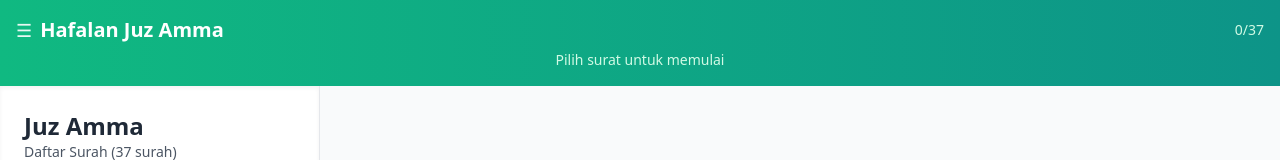
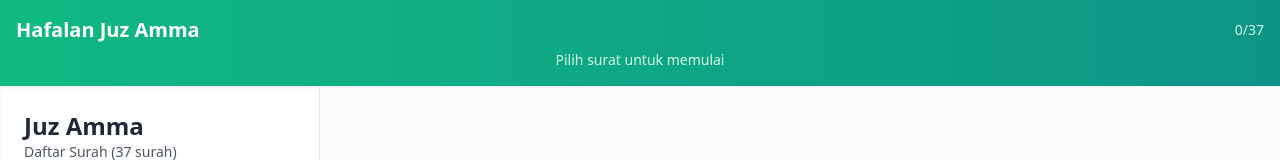
Before and after one commit to maniamadrid/hafalan-juz-amma, a React (Vite) app: page / in a window 1280 px wide. Shown: the top 160 px of the page. Built offline with nearby package versions, Linux system fonts and the light colour scheme; no server answers.

Commit message:
hide icon hamburger in desktop

```diff
--- a/src/App.jsx
+++ b/src/App.jsx
@@ -3,7 +3,6 @@
 import React, { useState } from "react";
 import SurahList from './components/SurahList/SurahList';
 import AyatDisplay from './components/AyatDisplay/AyatDisplay';
-//import NavigationControls from './components/NavigationControls/NavigationControls';
 import NavigationControls from "./components/NavigationControls/NavigationControls";
 import HafalanModeToggle from './components/HafalanModeToggle/HafalanModeToggle';
 import useHafalan from './hooks/useHafalan';
@@ -53,7 +52,7 @@ function App() {
                             )}
                         </svg>
                     </button>
-                    <span className="hidden md:inline text-lg opacity-90" aria-hidden="true">&#9776;</span>
+                    <span className="hidden md:hidden text-lg opacity-90" aria-hidden="true">&#9776;</span>
                     <h1 className="text-lg md:text-xl font-semibold">Hafalan Juz Amma</h1>
                     <div className="ml-auto text-sm text-emerald-100">
                         {memorizedAyatCount}/{totalAyatCount}
```
